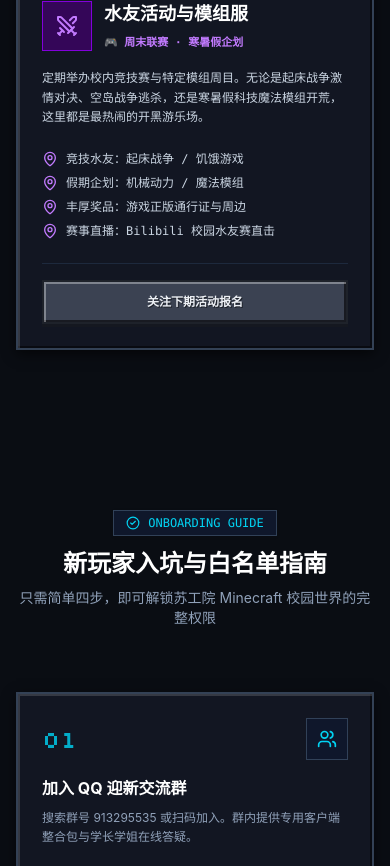
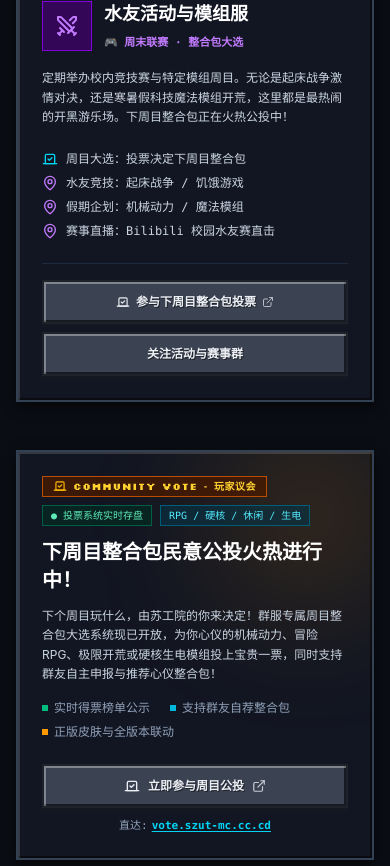
Before and after one commit to cyone123/szut-mc-website, a React (Vite) app: page / in a window 390 px wide. Shown: the part 5838-6704 px from the top of the page. Built offline with nearby package versions, Linux system fonts and the light colour scheme; no server answers.

Commit message:
feat: 增加整合包投票网站跳转

```diff
--- a/src/components/Footer.tsx
+++ b/src/components/Footer.tsx
@@ -1,4 +1,4 @@
-import { ArrowUp } from 'lucide-react';
+import { ArrowUp, ExternalLink } from 'lucide-react';
 import { sounds } from '../utils/audio';
 
 interface FooterProps {
@@ -77,6 +77,18 @@
                   新玩家入坑指南 & FAQ
                 </a>
               </li>
+              <li>
+                <a
+                  href="https://vote.szut-mc.cc.cd"
+                  target="_blank"
+                  rel="noopener noreferrer"
+                  onClick={() => sounds.playClick()}
+                  className="hover:text-amber-600 dark:hover:text-amber-300 transition-colors flex items-center gap-1 text-amber-700 dark:text-amber-400 font-medium"
+                >
+                  <span>周目整合包公投站</span>
+                  <ExternalLink className="w-3 h-3 opacity-70" />
+                </a>
+              </li>
             </ul>
           </div>
 
--- a/src/components/Navbar.tsx
+++ b/src/components/Navbar.tsx
@@ -1,5 +1,5 @@
 import { useState, useEffect } from 'react';
-import { Volume2, VolumeX, Menu, X, Users, Compass, Server, BookOpen } from 'lucide-react';
+import { Volume2, VolumeX, Menu, X, Users, Compass, Server, BookOpen, Vote, ExternalLink } from 'lucide-react';
 import { sounds } from '../utils/audio';
 import { ThemeToggle } from './ThemeToggle';
 
@@ -31,10 +31,11 @@
   };
 
   const navLinks = [
-    { label: '状态雷达', href: '#server-radar', icon: Server },
-    { label: '社群分部', href: '#community', icon: Compass },
-    { label: '特色玩法', href: '#servers', icon: BookOpen },
-    { label: '入坑指南', href: '#guide', icon: Users },
+    { label: '状态雷达', href: '#server-radar', icon: Server, isExternal: false },
+    { label: '社群分部', href: '#community', icon: Compass, isExternal: false },
+    { label: '特色玩法', href: '#servers', icon: BookOpen, isExternal: false },
+    { label: '周目公投', href: 'https://vote.szut-mc.cc.cd', icon: Vote, isExternal: true, badge: 'VOTE' },
+    { label: '入坑指南', href: '#guide', icon: Users, isExternal: false },
   ];
 
   return (
@@ -80,11 +81,21 @@
             <a
               key={link.href}
               href={link.href}
+              target={link.isExternal ? '_blank' : undefined}
+              rel={link.isExternal ? 'noopener noreferrer' : undefined}
               onClick={() => sounds.playClick()}
-              className="flex items-center gap-1.5 px-3 py-1.5 text-xs text-slate-600 dark:text-slate-300 hover:text-cyan-600 dark:hover:text-cyan-400 hover:bg-slate-100 dark:hover:bg-slate-800/60 transition-all font-sans font-medium"
+              className="flex items-center gap-1.5 px-3 py-1.5 text-xs text-slate-600 dark:text-slate-300 hover:text-cyan-600 dark:hover:text-cyan-400 hover:bg-slate-100 dark:hover:bg-slate-800/60 transition-all font-sans font-medium relative group"
             >
-              <link.icon className="w-3.5 h-3.5 opacity-70" />
+              <link.icon className="w-3.5 h-3.5 opacity-70 group-hover:opacity-100 text-cyan-600 dark:text-cyan-400" />
               <span>{link.label}</span>
+              {link.badge && (
+                <span className="px-1 py-0.2 text-[8px] font-pixel font-bold bg-amber-400 text-black shadow-xs">
+                  {link.badge}
+                </span>
+              )}
+              {link.isExternal && (
+                <ExternalLink className="w-2.5 h-2.5 opacity-50 ml-0.5" />
+              )}
             </a>
           ))}
         </div>
@@ -153,14 +164,28 @@
             <a
               key={link.href}
               href={link.href}
+              target={link.isExternal ? '_blank' : undefined}
+              rel={link.isExternal ? 'noopener noreferrer' : undefined}
               onClick={() => {
                 sounds.playClick();
                 setMobileMenuOpen(false);
               }}
-              className="flex items-center gap-2 px-3 py-2 text-sm text-slate-700 dark:text-slate-300 hover:text-cyan-600 dark:hover:text-cyan-400 hover:bg-slate-100 dark:hover:bg-slate-800"
+              className="flex items-center justify-between px-3 py-2 text-sm text-slate-700 dark:text-slate-300 hover:text-cyan-600 dark:hover:text-cyan-400 hover:bg-slate-100 dark:hover:bg-slate-800"
             >
-              <link.icon className="w-4 h-4 text-cyan-600 dark:text-cyan-400" />
-              <span>{link.label}</span>
+              <div className="flex items-center gap-2">
+                <link.icon className="w-4 h-4 text-cyan-600 dark:text-cyan-400" />
+                <span>{link.label}</span>
+              </div>
+              <div className="flex items-center gap-1.5">
+                {link.badge && (
+                  <span className="px-1.5 py-0.5 text-[8px] font-pixel font-bold bg-amber-400 text-black">
+                    {link.badge}
+                  </span>
+                )}
+                {link.isExternal && (
+                  <ExternalLink className="w-3.5 h-3.5 opacity-60" />
+                )}
+              </div>
             </a>
           ))}
           <div className="pt-2 border-t border-slate-200 dark:border-slate-800 flex items-center justify-between text-xs text-slate-500 dark:text-slate-400 px-3">
--- a/src/components/ServerMatrix.tsx
+++ b/src/components/ServerMatrix.tsx
@@ -1,9 +1,10 @@
 import { useState } from 'react';
 import {
   Compass, Hammer, Swords, Check, Copy,
-  Sparkles, MapPin, Zap, ShieldCheck
+  Sparkles, MapPin, Zap, ShieldCheck, Vote, ExternalLink
 } from 'lucide-react';
 import { sounds } from '../utils/audio';
+import { SERVER_CONFIG } from '../services/serverStatus';
 
 interface ServerMatrixProps {
   serverAddress: string;
@@ -179,28 +180,28 @@
                     水友活动与模组服
                   </h3>
                   <span className="text-[11px] font-mono text-purple-700 dark:text-purple-400 font-bold">
-                    🎮 周末联赛 · 寒暑假企划
+                    🎮 周末联赛 · 整合包大选
                   </span>
                 </div>
               </div>
 
               <p className="text-xs text-slate-600 dark:text-slate-300 leading-relaxed mb-6">
-                定期举办校内竞技赛与特定模组周目。无论是起床战争激情对决、空岛战争逃杀，还是寒暑假科技魔法模组开荒，这里都是最热闹的开黑游乐场。
+                定期举办校内竞技赛与特定模组周目。无论是起床战争激情对决，还是寒暑假科技魔法模组开荒，这里都是最热闹的开黑游乐场。下周目整合包正在火热公投中！
               </p>
 
               {/* Feature List */}
               <div className="space-y-2 mb-6 text-xs text-slate-700 dark:text-slate-300 font-mono">
                 <div className="flex items-center gap-2">
+                  <Vote className="w-4 h-4 text-cyan-600 dark:text-cyan-400 shrink-0" />
+                  <span>周目大选：投票决定下周目整合包</span>
+                </div>
+                <div className="flex items-center gap-2">
                   <MapPin className="w-4 h-4 text-purple-600 dark:text-purple-400 shrink-0" />
-                  <span>竞技水友：起床战争 / 饥饿游戏</span>
+                  <span>水友竞技：起床战争 / 饥饿游戏</span>
                 </div>
                 <div className="flex items-center gap-2">
                   <MapPin className="w-4 h-4 text-purple-600 dark:text-purple-400 shrink-0" />
                   <span>假期企划：机械动力 / 魔法模组</span>
-                </div>
-                <div className="flex items-center gap-2">
-                  <MapPin className="w-4 h-4 text-purple-600 dark:text-purple-400 shrink-0" />
-                  <span>丰厚奖品：游戏正版通行证与周边</span>
                 </div>
                 <div className="flex items-center gap-2">
                   <MapPin className="w-4 h-4 text-purple-600 dark:text-purple-400 shrink-0" />
@@ -209,21 +210,99 @@
               </div>
             </div>
 
-            <div className="pt-4 border-t border-slate-200 dark:border-slate-800">
+            <div className="pt-4 border-t border-slate-200 dark:border-slate-800 space-y-2">
+              <a
+                href={SERVER_CONFIG.voteUrl}
+                target="_blank"
+                rel="noopener noreferrer"
+                onClick={() => sounds.playLevelUp()}
+                className="w-full mc-button mc-button-diamond text-xs py-2.5 flex items-center justify-center gap-1.5"
+              >
+                <Vote className="w-3.5 h-3.5" />
+                <span>参与下周目整合包投票</span>
+                <ExternalLink className="w-3 h-3 opacity-70" />
+              </a>
               <button
                 onClick={() => {
                   sounds.playClick();
                   onOpenJoin();
                 }}
-                className="w-full mc-button text-xs py-2.5 flex items-center justify-center gap-1.5"
+                className="w-full mc-button text-xs py-2 flex items-center justify-center gap-1.5"
               >
-                <span>关注下期活动报名</span>
+                <span>关注活动与赛事群</span>
               </button>
             </div>
           </div>
 
         </div>
 
+        {/* Community Season Modpack Voting Showcase Banner */}
+        <div className="mt-12 bg-white dark:bg-[#121622] border-2 border-amber-500/70 dark:border-amber-500/60 p-6 sm:p-8 mc-border relative overflow-hidden shadow-2xl">
+          {/* Subtle glowing accent */}
+          <div className="absolute top-0 right-0 -mt-8 -mr-8 w-48 h-48 bg-amber-500/10 dark:bg-amber-500/15 rounded-full blur-3xl pointer-events-none" />
+
+          <div className="relative z-10 flex flex-col lg:flex-row items-start lg:items-center justify-between gap-6">
+            <div className="space-y-3 text-left max-w-3xl">
+              <div className="flex flex-wrap items-center gap-2">
+                <span className="inline-flex items-center gap-1.5 px-2.5 py-0.5 bg-amber-100 dark:bg-amber-950/80 border border-amber-300 dark:border-amber-700 text-amber-800 dark:text-amber-300 font-pixel text-[10px] font-bold">
+                  <Vote className="w-3.5 h-3.5 text-amber-600 dark:text-amber-400" />
+                  COMMUNITY VOTE · 玩家议会
+                </span>
+                <span className="px-2 py-0.5 bg-emerald-100 dark:bg-emerald-950/60 border border-emerald-300 dark:border-emerald-800 text-emerald-800 dark:text-emerald-300 font-mono text-[10px]">
+                  ● 投票系统实时存盘
+                </span>
+                <span className="px-2 py-0.5 bg-cyan-100 dark:bg-cyan-950/60 border border-cyan-300 dark:border-cyan-800 text-cyan-800 dark:text-cyan-300 font-mono text-[10px]">
+                  RPG / 硬核 / 休闲 / 生电
+                </span>
+              </div>
+
+              <h3 className="text-xl sm:text-2xl font-bold text-slate-900 dark:text-white font-sans flex items-center gap-2">
+                <span>下周目整合包民意公投火热进行中！</span>
+              </h3>
+
+              <p className="text-xs sm:text-sm text-slate-600 dark:text-slate-300 leading-relaxed font-sans">
+                下个周目玩什么，由苏工院的你来决定！群服专属周目整合包大选系统现已开放，为你心仪的机械动力、冒险RPG、极限开荒或硬核生电模组投上宝贵一票，同时支持群友自主申报与推荐心仪整合包！
+              </p>
+
+              <div className="flex flex-wrap items-center gap-x-5 gap-y-2 text-xs font-mono text-slate-600 dark:text-slate-400 pt-1">
+                <span className="flex items-center gap-1.5">
+                  <span className="w-1.5 h-1.5 bg-emerald-500 rounded-none inline-block"></span>
+                  实时得票榜单公示
+                </span>
+                <span className="flex items-center gap-1.5">
+                  <span className="w-1.5 h-1.5 bg-cyan-500 rounded-none inline-block"></span>
+                  支持群友自荐整合包
+                </span>
+                <span className="flex items-center gap-1.5">
+                  <span className="w-1.5 h-1.5 bg-amber-500 rounded-none inline-block"></span>
+                  正版皮肤与全版本联动
+                </span>
+              </div>
+            </div>
+
+            {/* Action CTA Button */}
+            <div className="w-full lg:w-auto shrink-0 flex flex-col sm:flex-row lg:flex-col items-stretch sm:items-center lg:items-end gap-2.5">
+              <a
+                href={SERVER_CONFIG.voteUrl}
+                target="_blank"
+                rel="noopener noreferrer"
+                onClick={() => sounds.playLevelUp()}
+                className="w-full sm:w-auto mc-button mc-button-emerald text-xs sm:text-sm py-3 px-6 flex items-center justify-center gap-2 shadow-lg"
+              >
+                <Vote className="w-4 h-4" />
+                <span>立即参与周目公投</span>
+                <ExternalLink className="w-3.5 h-3.5 opacity-80" />
+              </a>
+              <div className="text-[11px] font-mono text-slate-500 dark:text-slate-400 flex items-center justify-center lg:justify-end gap-1">
+                <span>直达:</span>
+                <span className="text-cyan-600 dark:text-cyan-400 font-bold underline underline-offset-2">
+                  vote.szut-mc.cc.cd
+                </span>
+              </div>
+            </div>
+          </div>
+        </div>
+
       </div>
     </section>
   );
--- a/src/services/serverStatus.ts
+++ b/src/services/serverStatus.ts
@@ -34,6 +34,7 @@
   name: 'SZUT 26.3 纯净Fabric生存服务器',
   qqGroup: '913295535',
   qqLink: 'https://qm.qq.com/q/73Z8E5pGf3', // QQ join link format
+  voteUrl: 'https://vote.szut-mc.cc.cd', // Modpack voting system
   dynmapUrl: '#', // Map link if enabled
 };
 
```
